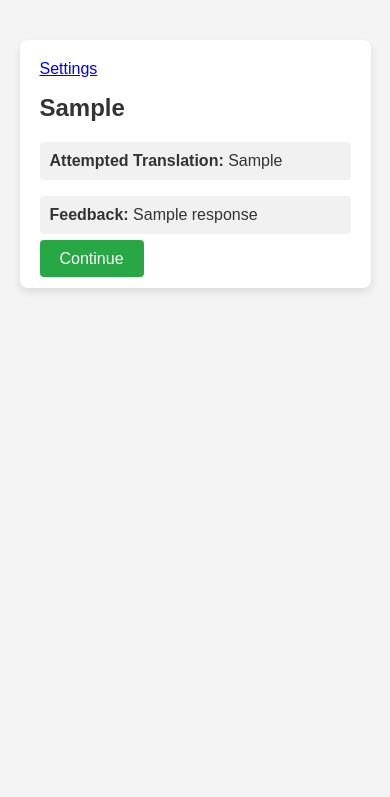
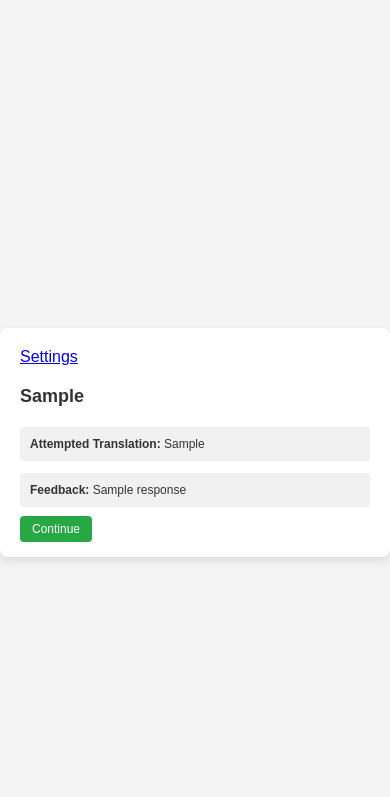
Before and after one commit to pandichef/fabulari, a Django app: template main/templates/prompt.html in a window 390 px wide. Shown: the top 797 px of the page. Run offline with Django 4.2, Linux system fonts and the light colour scheme; the template is opened without the code that fills it: most values are stand-ins (such as "Sample title", 1, 10 or a date in 2020).

Commit message:
phone responsiveness

```diff
--- a/main/templates/prompt.html
+++ b/main/templates/prompt.html
@@ -20,10 +20,11 @@
             padding: 20px;
             border-radius: 8px;
             box-shadow: 0 4px 8px rgba(0, 0, 0, 0.1);
-            width: 90%;
+            width: 100%;
             max-width: 900px;
             box-sizing: border-box;
-            margin-top: 20px;
+            margin: auto;
+            overflow: hidden;
         }
         h1 {
             font-size: 24px;
@@ -70,11 +71,43 @@
             font-size: 16px;
             margin-top: 20px;
         }
+        @media (max-width: 600px) {
+            h1 {
+                font-size: 20px;
+            }
+            .continue-button {
+                font-size: 14px;
+                padding: 8px 16px;
+            }
+            input[type="text"] {
+                font-size: 14px;
+                padding: 8px;
+            }
+            p {
+                font-size: 14px;
+            }
+        }
+        @media (max-width: 400px) {
+            h1 {
+                font-size: 18px;
+            }
+            .continue-button {
+                font-size: 12px;
+                padding: 6px 12px;
+            }
+            input[type="text"] {
+                font-size: 12px;
+                padding: 6px;
+            }
+            p {
+                font-size: 12px;
+            }
+        }
     </style>
 </head>
 <body>
     <div class="container">
-        <a href="admin/main/phrase">Settings</a>
+        <a href="admin/main/phrase" style="display: block; margin-bottom: 20px;">Settings</a>
         <h1>{{ english_sentence }}</h1>
 
         {% if response %}
```
